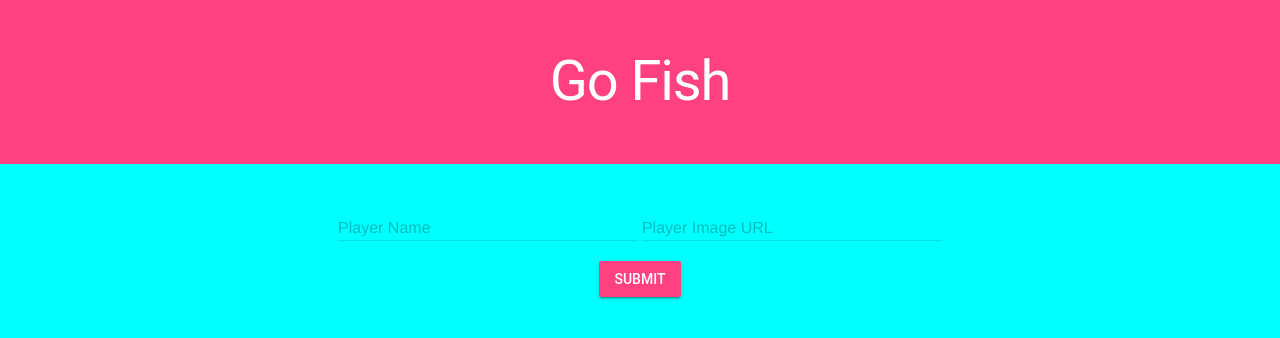
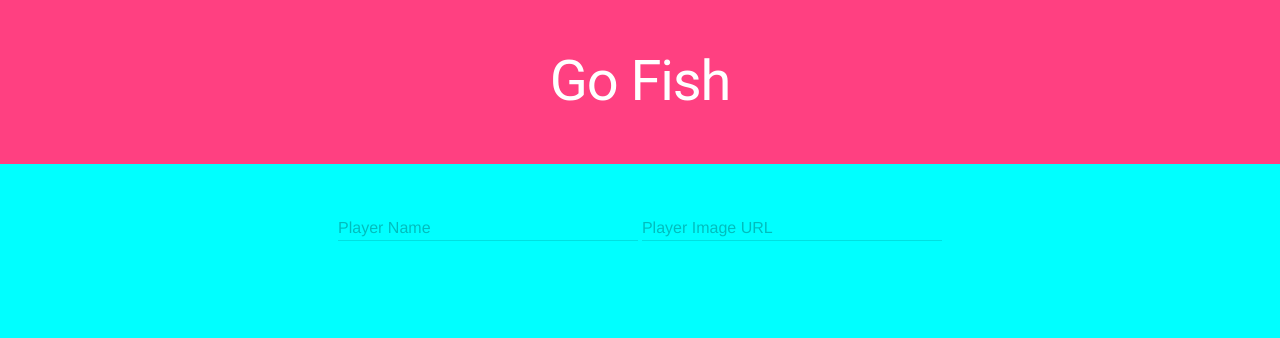
Before and after one commit to sallyhall/go-fish, a website: page index.html in a window 1280 px wide. Both pictures are taken after a click on the button "ADD PLAYERS". Drawn offline with nearby package versions, Linux system fonts and the light colour scheme; files that its build step writes are made by us from their sources.

Commit message:
changed submit to keypress

```diff
--- a/gofish.js
+++ b/gofish.js
@@ -5,7 +5,9 @@ function Game() {
     this.turnPlayer = "";
     this.askPlayer = "";
     this.askCard = "";
-    this.init = function(people) {
+}
+
+Game.prototype.init = function(people) {
     var game = this;
     game.fillCards();
     game.shuffle();
@@ -15,7 +17,7 @@ function Game() {
     game.deal();
     this.players[0].showStartButton();
 };
-    this.deal = function() {
+Game.prototype.deal = function() {
     var game = this;
     _(handSize).times(function() {
         _.each(game.players, function(player) {
@@ -26,10 +28,10 @@ function Game() {
         player.displayHandDown();
     });
 };
-    this.shuffle = function() {
+Game.prototype.shuffle = function() {
     this.deck = _.shuffle(this.deck);
 };
-    this.fillCards = function() {
+Game.prototype.fillCards = function() {
     for (var i = 0; i < cardsInSuit; i++) {
         this.deck.push(new Card("clubs", i));
         this.deck.push(new Card("hearts", i));
@@ -37,19 +39,18 @@ function Game() {
         this.deck.push(new Card("spades", i));
     }
 };
-    this.findWinner = function() {
+Game.prototype.findWinner = function() {
     return _.max(this.players, function(player) {
         return player.score;
     });
 };
-    this.nextplayer = function(player) {
+Game.prototype.nextplayer = function(player) {
   var num = _.indexOf(this.players, player)+1;
   if (num===this.players.length){
     num=0;
   }
   return this.players[num];
 };
-}
 
 function Player(name, imgURL) {
     this.name = name;
@@ -101,6 +102,7 @@ Player.prototype.takeTurn = function(game) {
 Player.prototype.removePairs = function(game) {
     var numCards = this.hand.length;
     var pairsFound = "";
+
     //set twos to be the cards that are pairs from the hand
     var twos =  _.chain(this.hand).groupBy(function(card) {
         return card.number;
@@ -114,12 +116,14 @@ Player.prototype.removePairs = function(game) {
       }).filter(function(group) {
           return group.length % 2 === 1;
       }).flatten().value();
+
       _.each(twos,function (pair) {
         _.each(pair,function (card) {
           pairsFound+=cardTemplate(card);
         })
       });
     }
+
     //set threes to be the cards that are triples from the hand
     var threes = _.chain(this.hand).groupBy(function(card) {
         return card.number;
@@ -133,6 +137,7 @@ Player.prototype.removePairs = function(game) {
         }).filter(function(group) {
             return group.length != 3;
         }).flatten().value();
+
         //put one card of the threes back in the hand
         this.hand.push(threes[0].pop());
         _.each(threes,function (pair) {
@@ -158,20 +163,23 @@ Player.prototype.removePairs = function(game) {
     }
     return scoreDiff;
 };
+
 Player.prototype.ask = function() {
     game = gamePage.thisGame;
     card = game.askCard;
     askplayer = game.askPlayer;
     player = this;
     var cardIndex = askplayer.hasCard(card);
+
+    //player doesn't have the card, go fishing
     if (cardIndex === -1) {
         player.goFishing(game);
     } else {
         //get the card from their hand
         player.hand.push(askplayer.hand.splice(cardIndex, 1)[0]);
-        // player.removePairs(game);
     }
     var gotPair = player.removePairs(game);
+    //wait to take the next turn so you can see tthe card you drew
     if (gotPair > 0) {
         setTimeout( function () {
           player.takeTurn(game);
@@ -179,6 +187,7 @@ Player.prototype.ask = function() {
           ,delayInterval);
     } else {
       player.displayHandDown();
+      //wait to take the next turn so you can see the card you drew
       setTimeout( function () {
         game.nextplayer(player).showStartButton();
       }
@@ -194,6 +203,7 @@ function Card(suit, number) {
     this.suitcode = cardCodes[suit];
     this.cardcode = cardCodes[number];
 }
+
 var gamePage = {
     init: function(argument) {
         gamePage.events();
@@ -202,10 +212,10 @@ var gamePage = {
     events: function() {
         $("#addPlayer").on("click", function() {
             $("form").removeClass("hidden");
-            $("#submit").removeClass("hidden");
             $("#addPlayer").addClass("hidden");
         });
-        $("#submit").on("click", function(event) {
+        $("input").on("keypress",function (event){
+          if(event.charCode===13){
             event.preventDefault();
             var newPlayer = new Player($("#playerName").val(),
                 $("#playerURL").val());
@@ -215,7 +225,10 @@ var gamePage = {
             if (gamePage.thisGame.players.length > 1) {
                 $("#startGame").removeClass("hidden");
             }
+          }
         });
+
+
         $("#startGame").on("click", function(event) {
             gamePage.thisGame.init();
         });
--- a/index.html
+++ b/index.html
@@ -65,7 +65,7 @@
       <button class="mdl-button mdl-js-button mdl-button--raised mdl-button--accent hidden"  id="startGame">
         Begin Game
       </button>
-      <form class="hidden">
+      <form class="addPlayers hidden">
         <div class="mdl-textfield mdl-js-textfield mdl-textfield--floating-label">
           <input class="mdl-textfield__input" type="text" id="playerName" />
           <label class="mdl-textfield__label" for="playerName">Player Name</label>
@@ -75,12 +75,6 @@
           <label class="mdl-textfield__label " for="playerURL">Player Image URL</label>
         </div>
       </form>
-      <button class="mdl-button mdl-js-button mdl-button--raised mdl-button--accent hidden" id="submit">
-        Submit
-      </button>
-
-
-
     </div>
     <div class="players">
 
```
Lines whose indentation alone changed are shown as unchanged.
